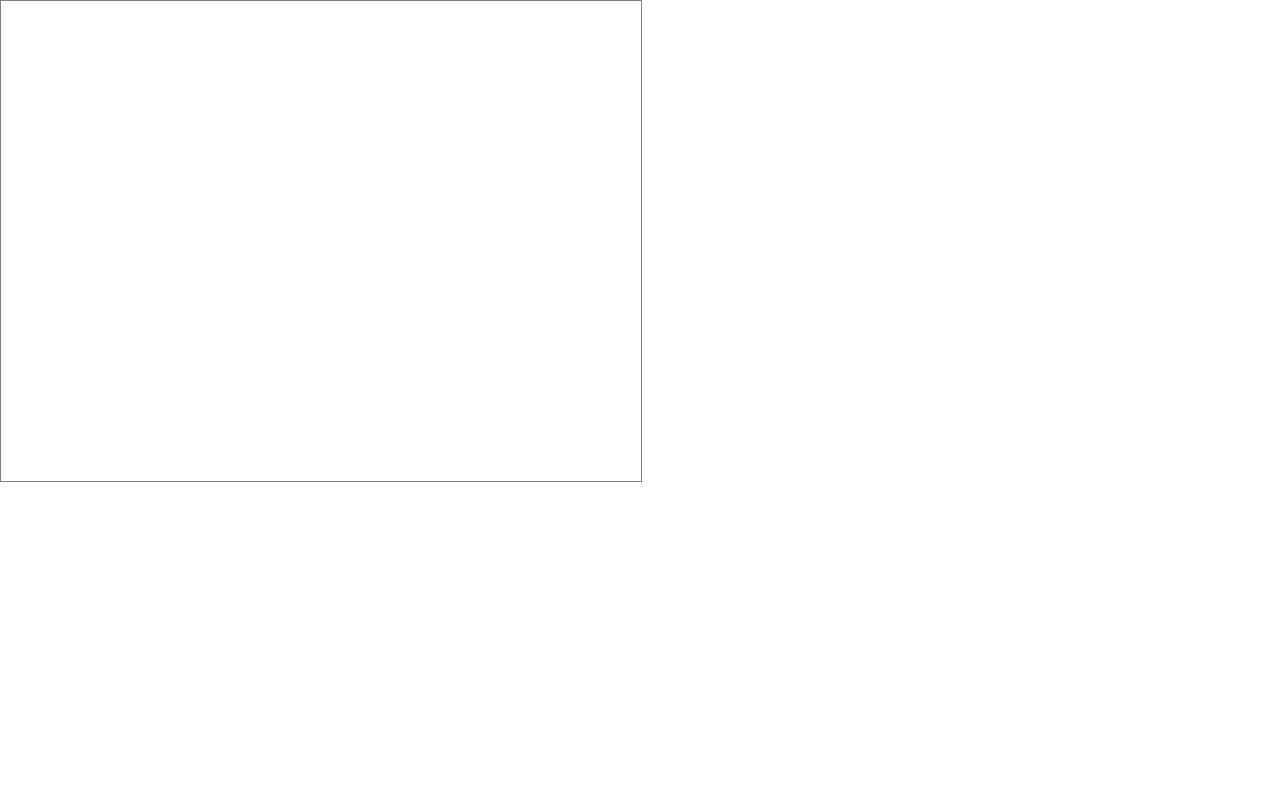
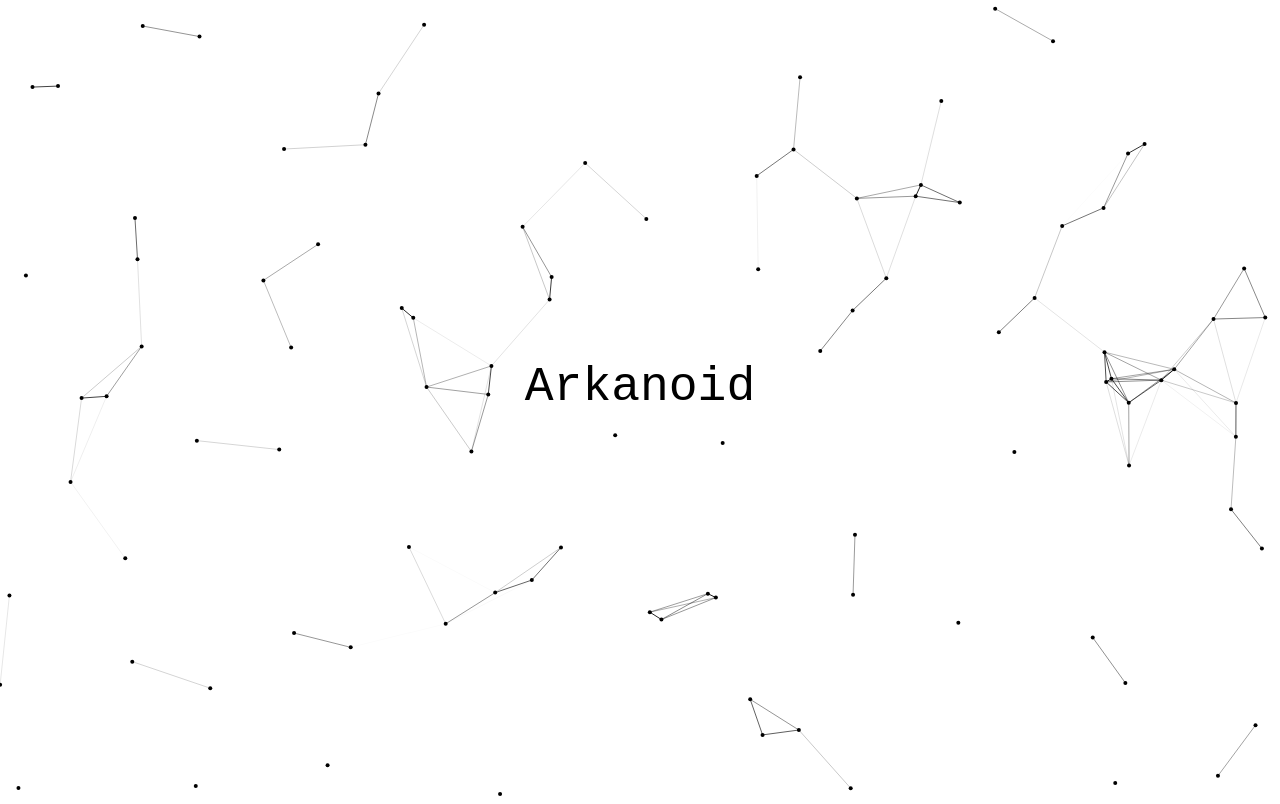
Before and after one commit to Sekhno/game-of-life, a website: page src/index.html in a window 1280 px wide. Drawn offline with Linux system fonts and the light colour scheme.

Commit message:
fix start game

```diff
--- /dev/null
+++ b/src/app/constants/ball-dirs.js
@@ -0,0 +1,15 @@
+define(function(){
+
+    /**
+     * @constant BallDirs
+     */
+    const BallDirs = {
+        NONE: 0,
+        LEFT: 1,
+        RIGHT: 2,
+        UP: 4,
+        DOWN: 8
+    }
+
+    return BallDirs;
+})
--- /dev/null
+++ b/src/app/constants/bricks-types.js
@@ -0,0 +1,16 @@
+define(function(){
+
+    /**
+     * @constant BricksTypes
+     */
+    const BricksTypes = {
+        DEFAULT: 1,
+        ICE: 1,
+        WOOD: 2,
+        STONE: 3,
+        IRON: 4,
+        STEEL: 5
+    }
+
+    return BricksTypes;
+})
--- a/src/app/game.js
+++ b/src/app/game.js
@@ -4,7 +4,7 @@
  * Copyright (C) Dmitry Sekhno, 2021
  */
 
-define([], function(){
+define(['./constants/ball-dirs.js', './constants/bricks-types.js'], function(BallDirs, BricksTypes){
     'use strict';
 
     /**
@@ -23,17 +23,6 @@
     }
 
     /**
-     * @constant BallDirs
-     */
-    const BallDirs = {
-        NONE: 0,
-        LEFT: 1,
-        RIGHT: 2,
-        UP: 4,
-        DOWN: 8
-    }
-
-    /**
      * @class Ball
      * @param x {Number} X coordinate of ball
      * @param y {Number} Y coordinate of ball
@@ -48,18 +37,6 @@
         this.radius = radius;
         this.dir = dir;
         this.speed = speed;
-    }
-
-    /**
-     * @constant BricksTypes
-     */
-    const BricksTypes = {
-        DEFAULT: 1,
-        ICE: 1,
-        WOOD: 2,
-        STONE: 3,
-        IRON: 4,
-        STEEL: 5
     }
 
     /**
@@ -437,19 +414,6 @@
 
     }
 
-    /**
-     *
-     * @param {Number} min
-     * @param {Number} max
-     * @returns {Number}
-     */
-    function getRandomRange(min, max) {
-        return Math.random() * (max - min + 1) + min;
-    }
-
-
-
-
     return ArkanoidGame;
 
 })
--- a/src/app/main.js
+++ b/src/app/main.js
@@ -9,14 +9,44 @@
 });
 
 define(['./app/game.js'], function (ArkanoidGame) {
-    // var game = new Game();
-    // game.init()
-    // document.addEventListener('DOMContentLoaded', function(){
-    //     checkCanvasIsSupported()
-    // })
     var arkanoidGame;
+    var reqId;
 
-    checkCanvasIsSupported()
+    // checkCanvasIsSupported()
+    innerCanvas(function (canvas) {
+        innerStartPage(canvas);
+
+        document.onkeydown = function(event) {
+            var keyCode;
+            if (event == null) {
+                keyCode = window.event.keyCode;
+            } else {
+                keyCode = event.keyCode;
+            }
+            switch (keyCode) {
+                case KeyCodes.SPACE:
+                    arkanoidGame.togglePause();
+                    break;
+                default:
+                    break;
+            }
+        }
+
+        document.onmousemove = function(event) {
+            arkanoidGame.setPaddlePos(event.pageX);
+        }
+
+        document.onclick = function(){
+            cancelAnimationFrame(reqId);
+            innerCanvas(function(canvas){
+                checkCanvasIsSupported();
+                arkanoidGame.startGame();
+            })
+
+
+        }
+        // checkCanvasIsSupported()
+    });
 
     /**
      * @function checkCanvasIsSupported
@@ -39,8 +69,117 @@
         }
     }
 
+    /**
+     * @function innerCanvas
+     * @param {Function} cb
+     * @returns {HTMLCanvasElement} canvas
+     */
+    function innerCanvas(cb){
+        var table = document.createElement("table"),
+            td = document.createElement("td"),
+            tr = document.createElement("tr"),
+            canvas = document.createElement("canvas");
+        table.appendChild(tr);
+        tr.appendChild(td);
+        canvas.setAttribute("id", "gameCanvas");
+        td.appendChild(canvas);
+        document.body.appendChild(table)
+        if (typeof cb === 'function') cb(canvas)
+    }
+
+    /**
+     * @function innerStartPage
+     * @param {Function} cb
+     * @returns void
+     */
+    function innerStartPage(canvas){
+        canvas.width = window.innerWidth;
+        canvas.height = window.innerHeight;
+        if (canvas.getContext) {
+            context = canvas.getContext('2d');
+
+            var maxDist = 100;
+            var nodes = [];
+
+            for (var i = 0; i < maxDist; i++) {
+                nodes.push({
+                    x: Math.random() * canvas.width,
+                    y: Math.random() * canvas.height,
+                    vx: Math.random() * 2 - 1,
+                    vy: Math.random() * 2 - 1
+                })
+            }
+
+            var update = function(){
+                var width = canvas.width,
+                    height = canvas.height;
+                context.clearRect(0, 0, width, height);
+                for (var i = 0; i < maxDist; i++) {
+                    var node = nodes[i];
+                    node.x += node.vx;
+                    node.y += node.vy;
+                    if (node.x > width) {
+                        node.x = 0
+                    }
+                    else if (node.x < 0) {
+                        node.x = width;
+                    }
+                    if (node.y > height) {
+                        node.y = 0;
+                    }
+                    else if (node.y < 0) {
+                        node.y = height;
+                    }
+                    context.beginPath();
+                    context.arc(node.x, node.y, 2, 0, Math.PI * 2);
+                    context.fill();
+                }
+
+                for(var i = 0; i < nodes.length - 1; i++) {
+                    var nodeA = nodes[i];
+                    for(var j = i + 1; j < nodes.length; j++) {
+                        var nodeB = nodes[j];
+                        var dx = nodeB.x - nodeA.x,
+                            dy = nodeB.y - nodeA.y,
+                            dist = Math.sqrt(dx * dx + dy * dy);
+                        if(dist < maxDist) {
+                            context.lineWidth = 1 - dist / maxDist;
+                            context.beginPath();
+                            context.moveTo(nodeA.x, nodeA.y);
+                            context.lineTo(nodeB.x, nodeB.y);
+                            context.stroke();
+                        }
+                    }
+                }
+
+                context.font = "48px monospace";
+                context.textAlign = 'center'
+                context.fillText("Arkanoid", width/2, height/2)
+                reqId = requestAnimationFrame(update)
+
+            }
+
+            update()
+        } else {
+            alert("Sorry, but your browser doesn't support a canvas.");
+        }
+    }
+
+    /**
+     * @function render
+     */
     function render() {
         arkanoidGame.render();
+    }
+
+    /**
+     *
+     * @param {Number} min
+     * @param {Number} max
+     * @returns {Number}
+     */
+    function getRandomRange(min, max) {
+        return Math.random() * (max - min + 1) + min;
     }
 
     /**
@@ -51,28 +190,6 @@
     };
 
 
-    document.onkeydown = function(event) {
-        var keyCode;
-        if (event == null) {
-            keyCode = window.event.keyCode;
-        } else {
-            keyCode = event.keyCode;
-        }
-        switch (keyCode) {
-            case KeyCodes.SPACE:
-                arkanoidGame.togglePause();
-                break;
-            default:
-                break;
-        }
-    }
 
-    document.onmousemove = function(event) {
-        arkanoidGame.setPaddlePos(event.pageX);
-    }
-
-    document.onclick = function(){
-        arkanoidGame.startGame();
-    }
 
 })
--- a/src/css/index.css
+++ b/src/css/index.css
@@ -0,0 +1,4 @@
+table {
+    margin: auto;
+    height: 100vh;
+}
--- a/src/index.html
+++ b/src/index.html
@@ -9,6 +9,11 @@
     <script data-main="./app/main" src="./lib/require.js"></script>
 </head>
 <body>
-    <canvas id="gameCanvas" style="border: solid 1px gray;"></canvas><br/>
+    <!-- <table>
+        <tr>
+            <td><canvas id="gameCanvas"></canvas></td>
+        </tr>
+    </table> -->
+
 </body>
 </html>
```
